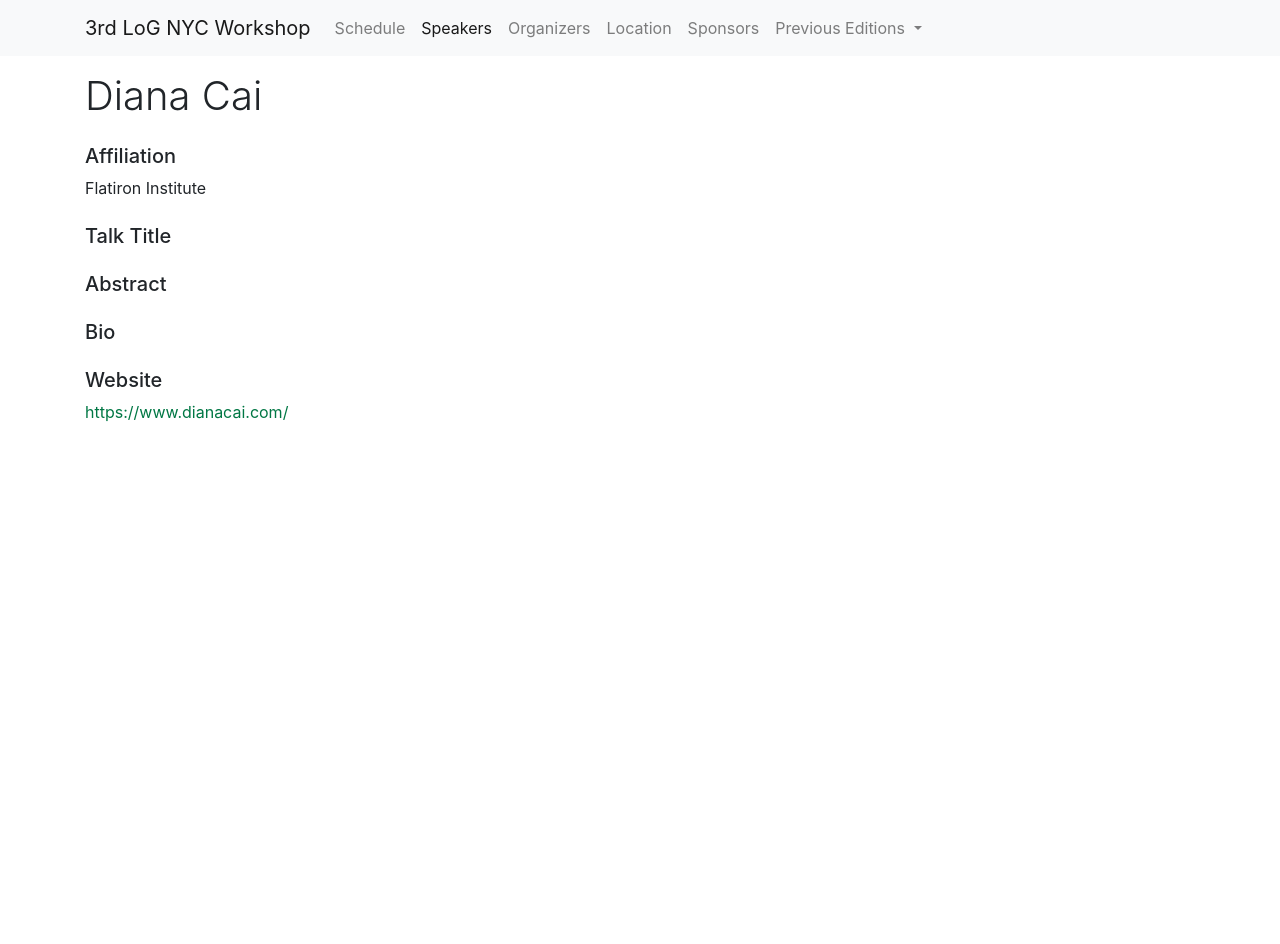
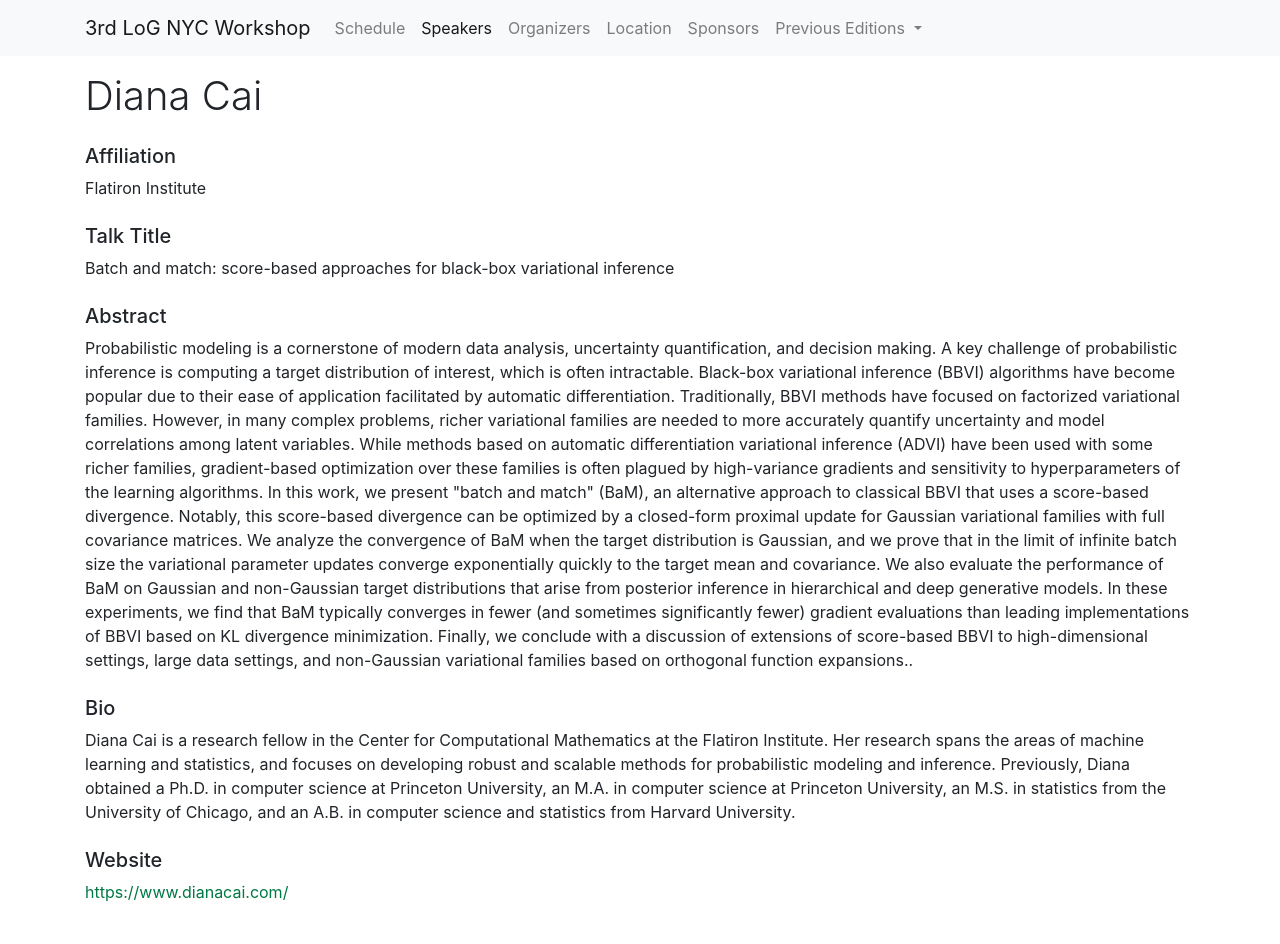
Before and after one commit to log-nyc/log-nyc.github.io, a Jekyll site: the page built from _speakers/cai.md, in a window 1280 px wide. Built offline with Jekyll 4.4.1, drawn with Linux system fonts in a browser that asks for light colours; before the commit the page ends 900 px from its top, so only the background shows below that.

Commit message:
update Diana Cai's info

```diff
--- a/_speakers/cai.md
+++ b/_speakers/cai.md
@@ -1,13 +1,50 @@
 ---
 layout: speaker
 name: Diana Cai
+first_name: Diana
+last_name:  Cai
+affiliation: Flatiron Institute
+talk_title: "Batch and match: score-based approaches for black-box variational inference"
+abstract: "Probabilistic modeling is a cornerstone of modern data analysis,
+uncertainty quantification, and decision making. A key challenge of
+probabilistic inference is computing a target distribution of
+interest, which is often intractable. Black-box variational inference
+(BBVI) algorithms have become popular due to their ease of application
+facilitated by automatic differentiation. Traditionally, BBVI methods
+have focused on factorized variational families. However, in many
+complex problems, richer variational families are needed to more
+accurately quantify uncertainty and model correlations among latent
+variables. While methods based on automatic differentiation
+variational inference (ADVI) have been used with some richer families,
+gradient-based optimization over these families is often plagued by
+high-variance gradients and sensitivity to hyperparameters of the
+learning algorithms.
 
-first_name: Diana
-last_name: Cai
-affiliation: Flatiron Institute
-talk_title: ""
-abstract: ""
-bio: ""
+In this work, we present \"batch and match\" (BaM), an alternative
+approach to classical BBVI that uses a score-based divergence.
+Notably, this score-based divergence can be optimized by a closed-form
+proximal update for Gaussian variational families with full covariance
+matrices. We analyze the convergence of BaM when the target
+distribution is Gaussian, and we prove that in the limit of infinite
+batch size the variational parameter updates converge exponentially
+quickly to the target mean and covariance. We also evaluate the
+performance of BaM on Gaussian and non-Gaussian target distributions
+that arise from posterior inference in hierarchical and deep
+generative models. In these experiments, we find that BaM typically
+converges in fewer (and sometimes significantly fewer) gradient
+evaluations than leading implementations of BBVI based on KL
+divergence minimization. Finally, we conclude with a discussion of
+extensions of score-based BBVI to high-dimensional settings, large
+data settings, and non-Gaussian variational families based on
+orthogonal function expansions.."
+bio: "Diana Cai is a research fellow in the Center for
+Computational Mathematics at the Flatiron Institute. Her research
+spans the areas of machine learning and statistics, and focuses on
+developing robust and scalable methods for probabilistic modeling and
+inference. Previously, Diana obtained a Ph.D. in computer science at
+Princeton University, an M.A. in computer science at Princeton
+University, an M.S. in statistics from the University of Chicago, and
+an A.B. in computer science and statistics from Harvard University."
 website: https://www.dianacai.com/
 category: "Invited Speaker"
 ---
```
